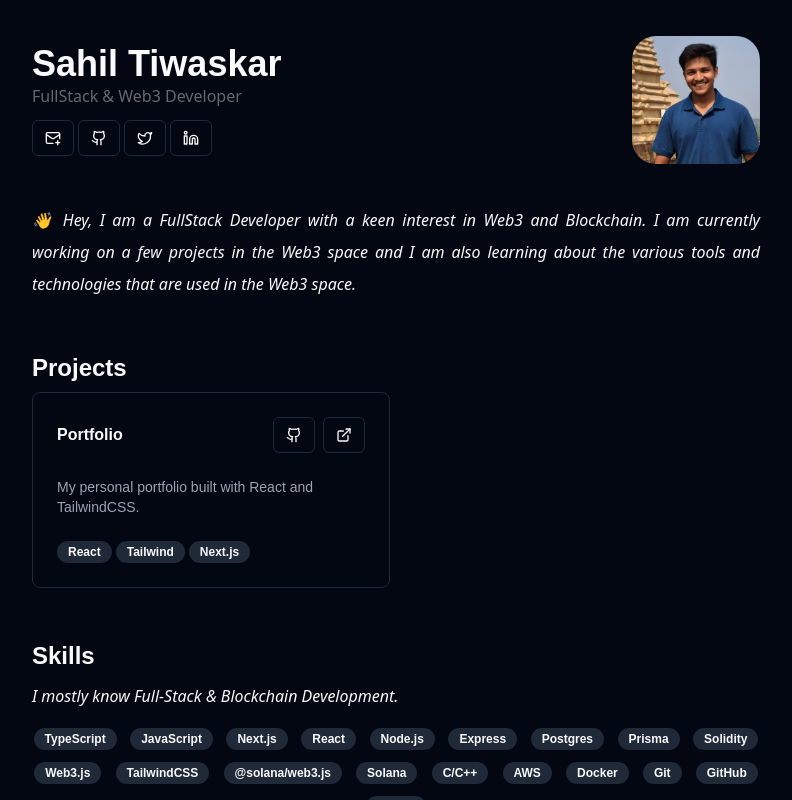
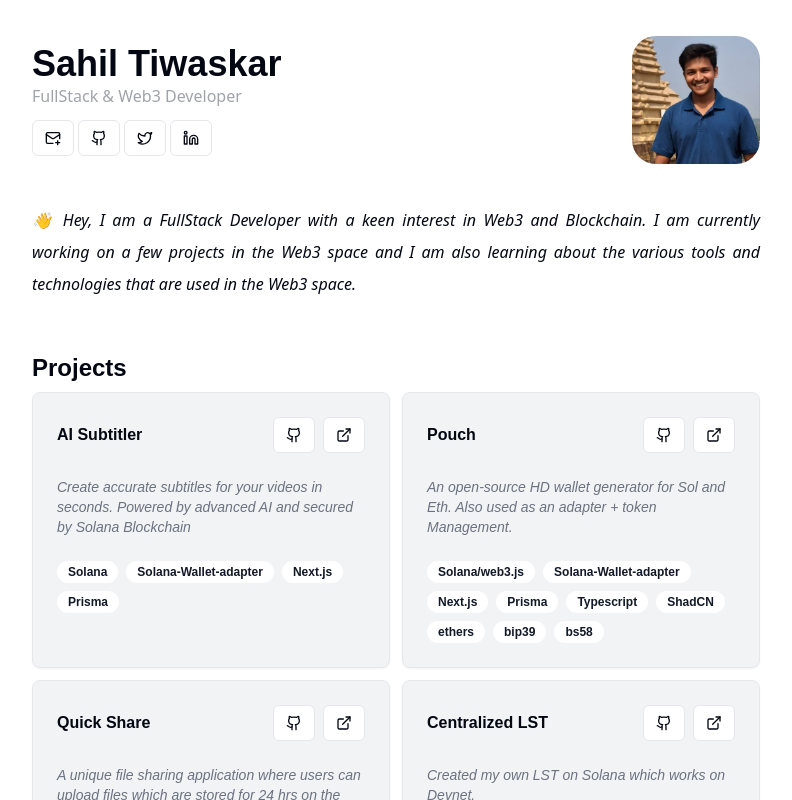
Before and after one commit to tsahil01/tsahil01, a Next.js app: page / in a window 1280 px wide. Shown: the top 800 px of the page, without its empty margins (244-1036 px from the left). Built offline with nearby package versions, Linux system fonts and the light colour scheme.

Commit message:
add projects

```diff
--- a/src/app/layout.tsx
+++ b/src/app/layout.tsx
@@ -24,7 +24,7 @@ export default function RootLayout({
   children: React.ReactNode;
 }>) {
   return (
-    <html lang="en" className="dark">
+    <html lang="en" className="">
       <body
         className={`${geistSans.variable} ${geistMono.variable} antialiased`}
       >
--- a/src/components/projectCard.tsx
+++ b/src/components/projectCard.tsx
@@ -6,7 +6,7 @@ import { Badge } from "./ui/badge";
 import { Project } from "@/lib/types";
 
 export function ProjectCard({ title, description, github, website, technologies }: Project) {
-    return <Card>
+    return <Card className="bg-primary/5">
         <CardHeader>
             <div className="flex flex-row gap-1 justify-between flex-wrap">
                 <h3 className="flex flex-col font-bold my-auto">{title}</h3>
@@ -26,14 +26,14 @@ export function ProjectCard({ title, description, github, website, technologies
         </CardHeader>
 
         <CardContent>
-            <CardDescription>
+            <CardDescription className="italic">
                 {description}
             </CardDescription>
         </CardContent>
 
         <CardFooter>
-            <div className='flex flex-row gap-1 flex-wrap'>
-                {technologies.map((tech, i) => <Badge variant={'secondary'} key={i}>{tech}</Badge>)}
+            <div className='flex flex-row gap-2 flex-wrap'>
+                {technologies.map((tech, i) => <Badge className="bg-white" variant={'secondary'} key={i}>{tech}</Badge>)}
             </div>
         </CardFooter>
     </Card>
--- a/src/components/projects.tsx
+++ b/src/components/projects.tsx
@@ -1,17 +1,46 @@
+import { Project } from "@/lib/types";
 import { ProjectCard } from "./projectCard";
+
+let ProjectsData: Project[] = [
+    {
+        title: "AI Subtitler",
+        description: "Create accurate subtitles for your videos in seconds. Powered by advanced AI and secured by Solana Blockchain",
+        github: "https://github.com/tsahil01/ai-subtitles-generator",
+        website: "https://transcribe.sahiltiwaskar.tech/",
+        technologies: ["Solana", "Solana-Wallet-adapter", "Next.js", "Prisma"]
+    },
+    {
+        title: "Pouch",
+        description: "An open-source HD wallet generator for Sol and Eth. Also used as an adapter + token Management.",
+        github: "https://github.com/tsahil01/web3-wallet",
+        website: "https://web3pouch.vercel.app",
+        technologies: ["Solana/web3.js", "Solana-Wallet-adapter", "Next.js", "Prisma","Typescript", "ShadCN", "ethers", "bip39", "bs58"]
+    },
+    {
+        title: "Quick Share",
+        description: "A unique file sharing application where users can upload files which are stored for 24 hrs on the server, accessible via /anything",
+        github: "https://github.com/tsahil01/fileShare",
+        website: "https://ezfiles.vercel.app",
+        technologies: ["Next.js", "Typescript", "ShadCN", "Prisma", "Uploadthing"]
+    },
+    {
+        title: "Centralized LST",
+        description: "Created my own LST on Solana which works on Devnet.",
+        github: "https://github.com/tsahil01/Centralized-Liquid-Staking-Token",
+        website: "https://solanalst.sahiltiwaskar.tech/",
+        technologies: ["Sol.devnet", "Next.js", "Typescript", "ShadCN", "Prisma"]
+    },
+
+]
 
 export function Projects() {
     return <>
         <div className="flex my-3 flex-col gap-2">
             <h2 className="font-semibold text-2xl">Projects</h2>
             <div className="grid grid-cols-1 md:grid-cols-2 gap-3">
-                <ProjectCard
-                    title="Portfolio"
-                    description="My personal portfolio built with React and TailwindCSS."
-                    github=""
-                    website=""
-                    technologies={["React", "Tailwind", "Next.js"]}
-                />
+                {ProjectsData.map((project, index) => {
+                    return <ProjectCard key={index} {...project} />
+                })}
             </div>
         </div>
     </>
```
